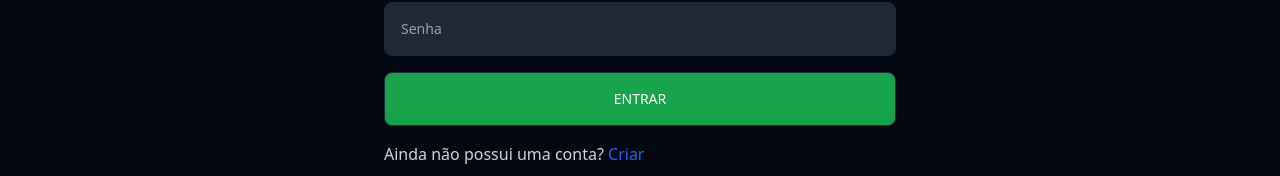
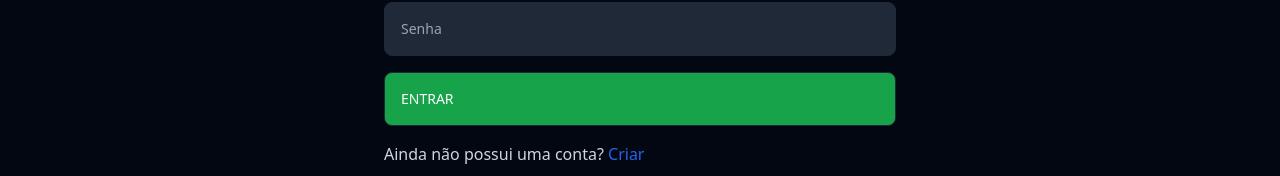
Before and after one commit to franklinST-05/my-tabnews.web, a Next.js app: page /signin in a window 1280 px wide. Shown: the part 281-457 px from the top of the page. Built offline with nearby package versions, Linux system fonts and the light colour scheme.

Commit message:
feat: resolve space child button

```diff
--- a/src/components/Button/index.tsx
+++ b/src/components/Button/index.tsx
@@ -9,7 +9,8 @@ const Button: React.FC<ButtonProps> = ({ size, className, ...props }) => {
         <button
             {...props}
             className={`
-                block w-full
+                w-full
+                flex items-center gap-2
                 p-4 px-4
                 text-sm text-white
                 ${size === 'small' ? '!py-2.5 !px-2.5 max-w-max':''}
```
